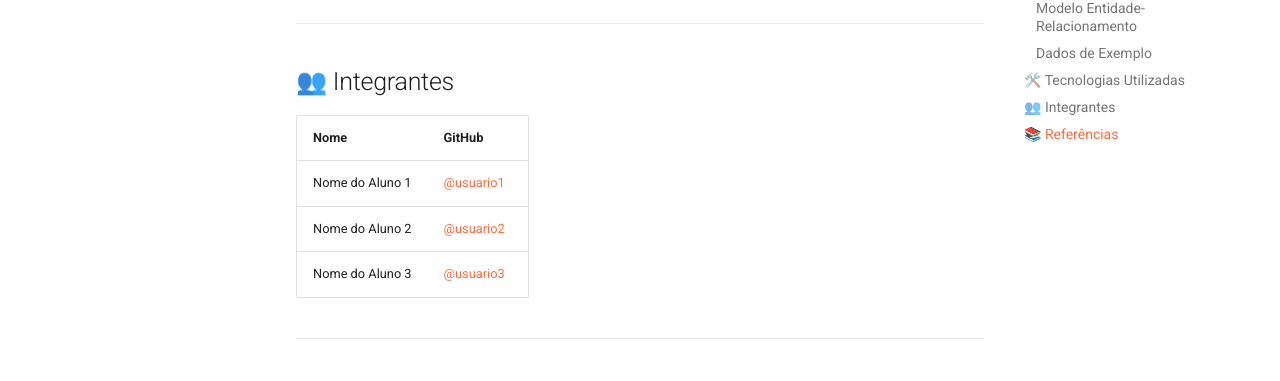
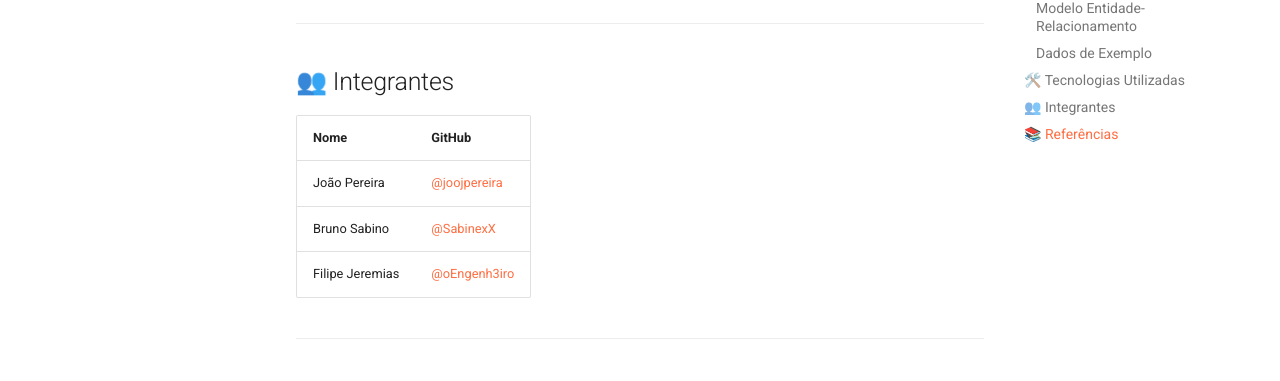
Before and after one commit to joojpereira/spark-lakehouse, an MkDocs documentation site: the page built from docs/index.md, in a window 1280 px wide and 900 px high, scrolled down 2082 px. Shown: the part 208-589 px from the top of the window. Built offline with MkDocs 1.6.1 and Material for MkDocs 9.7.7, drawn with Linux system fonts in a browser that asks for light colours; comment, search, counter and statistics services are not loaded.

Commit message:
docs: adiciona integrantes do grupo

```diff
--- a/docs/index.md
+++ b/docs/index.md
@@ -81,9 +81,9 @@ spark-lakehouse/
 
 | Nome | GitHub |
 |---|---|
-| Nome do Aluno 1 | [@usuario1](https://github.com/usuario1) |
-| Nome do Aluno 2 | [@usuario2](https://github.com/usuario2) |
-| Nome do Aluno 3 | [@usuario3](https://github.com/usuario3) |
+| João Pereira | [@joojpereira](https://github.com/joojpereira) |
+| Bruno Sabino | [@SabinexX](https://github.com/SabinexX) |
+| Filipe Jeremias | [@oEngenh3iro](https://github.com/oEngenh3iro) |
 
 ---
 
```
Also changed, not shown: README.md (+3 -3 lines).
